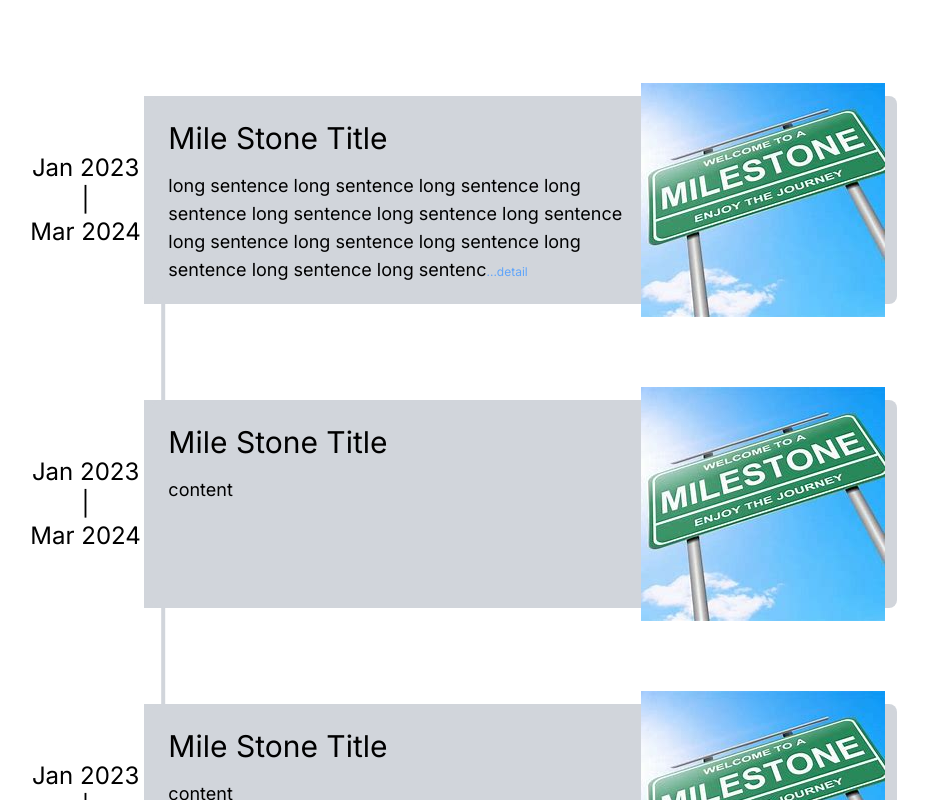
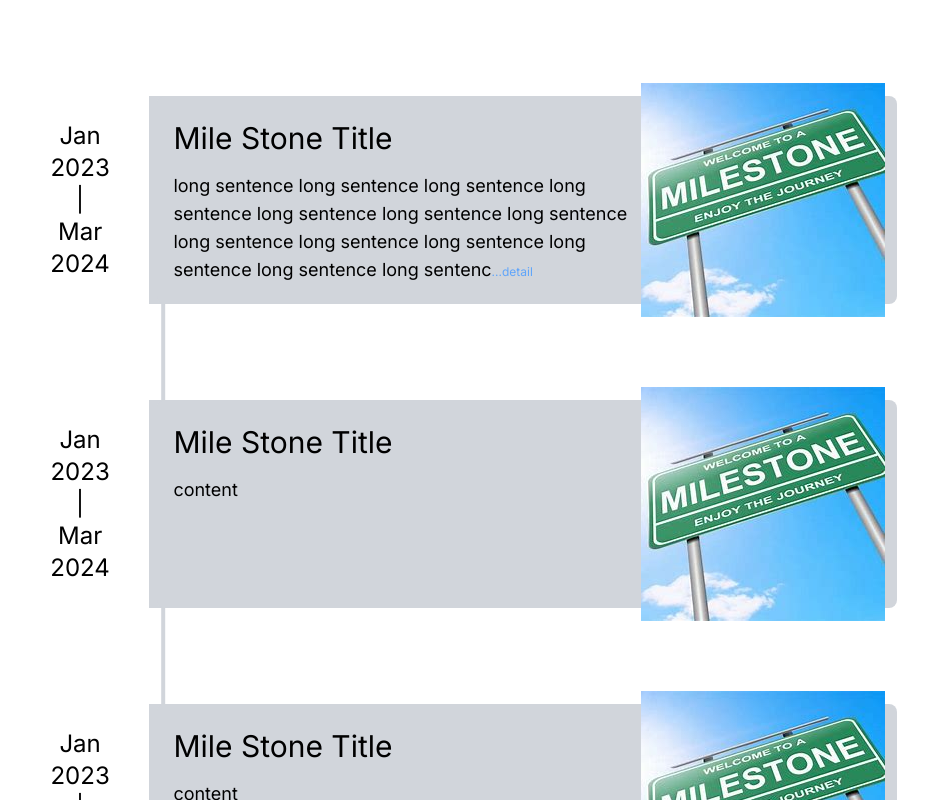
Before and after one commit to a-company-jp/a-project-frontend, a Next.js app: page /future-time-line in a window 1280 px wide. Shown: the top 800 px of the page, without its empty margins (178-1106 px from the left). Built offline with nearby package versions, Linux system fonts and the light colour scheme.

Commit message:
[Fix] MileStoneDate component

```diff
--- a/src/components/atoms/MileStoneDate.tsx
+++ b/src/components/atoms/MileStoneDate.tsx
@@ -38,7 +38,7 @@ const MileStoneDate = ({ beginDate, finishDate }: Props) : JSX.Element => {
     // styles (IMO: No strict typing needed.)
     const styles = {
         sizing: 'w-32 md:w-48 h-full',
-        text: 'md:text-2xl te"xt-xs text-center',
+        text: 'md:text-2xl te"xt-xs text-center pr-4',
         flex: 'flex flex-col items-center justify-center',
         color: 'bg-white'
     }
```
